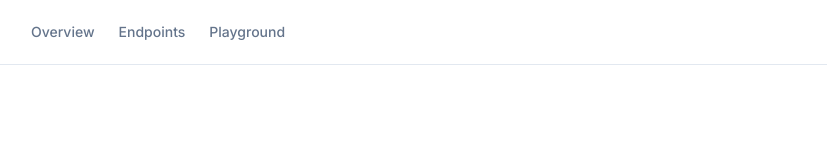
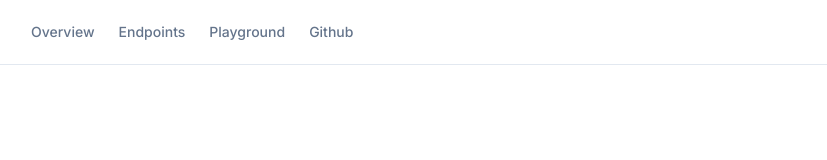
Before and after one commit to cooder-org/json-translator, a Next.js app: page / in a window 1280 px wide. Shown: the top 160 px of the page, without its empty margins (9-836 px from the left). Built offline with nearby package versions, Linux system fonts and the light colour scheme.

Commit message:
up page style

```diff
--- a/app/playground/page.tsx
+++ b/app/playground/page.tsx
@@ -14,7 +14,7 @@ export default function Home() {
     schema:
       "// The following is a schema definition for determining whether a user wants to share a post or not:\n\nexport interface ShareOrNot {\n  isShare: boolean;\n  url: string;\n  comment: string;\n}",
     output: "",
-    prompt: "https://github.com/shengxia/RWKV_Role_Playing_API 一个基于Flask实现的RWKV角色扮演API",
+    prompt: "https://github.com/shengxia/RWKV_Role_Playing_API A Flask-based RWKV role-playing API",
   });
 
   useEffect(() => {
@@ -93,7 +93,7 @@ export default function Home() {
             <div className="space-y-6">
               <div>
                 <label htmlFor="typeName" className="block text-sm font-medium leading-6 text-gray-900">
-                  Type Name（类型名称）
+                  Type Name
                 </label>
                 <div className="mt-2">
                   <input
@@ -110,7 +110,7 @@ export default function Home() {
               <div>
                 <div className="flex items-center justify-between">
                   <label htmlFor="schema" className="block text-sm font-medium leading-6 text-gray-900">
-                    Type Definition In TS （类型描述 Typescript）
+                    Type Definition In Typescript
                   </label>
                 </div>
                 <div className="mt-2 h-[300px] overflow-auto">
@@ -138,7 +138,7 @@ export default function Home() {
               <div>
                 <div className="flex items-center justify-between">
                   <label htmlFor="prompt" className="block text-sm font-medium leading-6 text-gray-900">
-                    Input（输入）
+                    Input
                   </label>
                 </div>
                 <div className="mt-2">
@@ -158,7 +158,7 @@ export default function Home() {
                   onClick={onClick}
                   disabled={loading}
                 >
-                  {loading ? "Translating（转换中）" : "Translate (转换)"}
+                  {loading ? "Translating" : "Translate"}
                 </Button>
               </div>
 
@@ -177,7 +177,7 @@ export default function Home() {
         <div className="flex min-h-full flex-1 flex-col justify-center px-6 py-12 lg:px-8">
           <div>
             <label htmlFor="output" className="block text-sm font-medium leading-6 text-gray-900">
-              Output（输出）
+              Output
             </label>
             <div className="mt-2">
               <CodeEditor
--- a/components/main-nav.tsx
+++ b/components/main-nav.tsx
@@ -29,6 +29,12 @@ export function MainNav({
       >
         Playground
       </Link>
+      <Link
+        href="https://github.com/cooder-org/json-translator"
+        className="text-sm font-medium text-muted-foreground transition-colors hover:text-primary"
+      >
+        Github
+      </Link>
     </nav>
   )
 }
```
